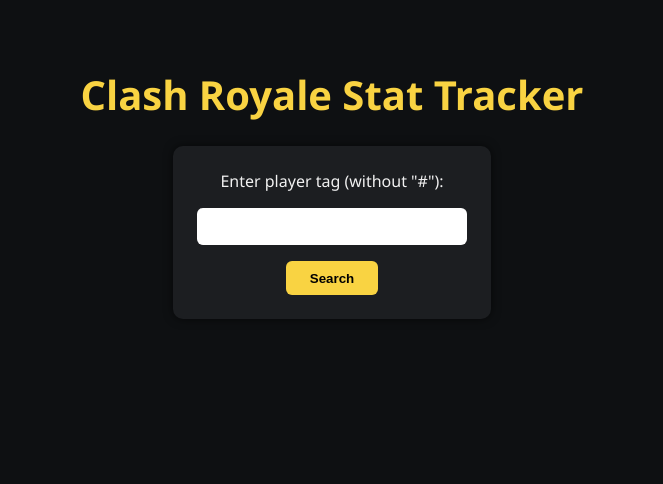
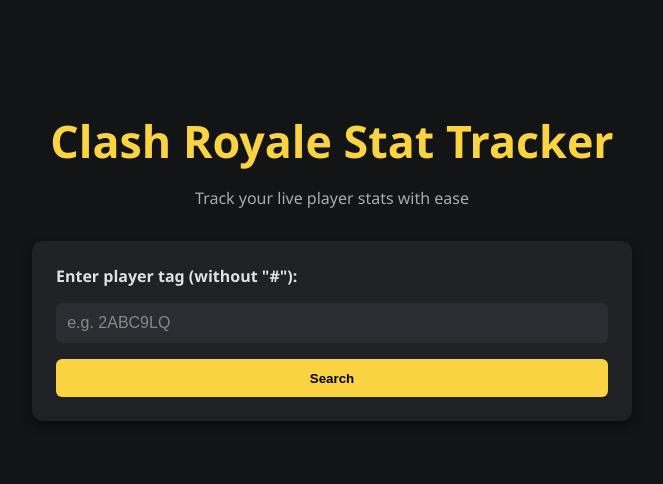
Before and after one commit to nljang/clash-royale-tracker, a FastAPI app: page / in a window 1280 px wide. Shown: the top 484 px of the page, without its empty margins (308-971 px from the left). Run offline with FastAPI, Linux system fonts and the light colour scheme.

Commit message:
frontend update

```diff
--- a/static/style.css
+++ b/static/style.css
@@ -1,42 +1,65 @@
 body {
     font-family: 'Segoe UI', Tahoma, Geneva, Verdana, sans-serif;
-    background-color: #0e1012;
-    color: #f1f1f1;
-    display: flex;
-    flex-direction: column;
-    align-items: center;
+    background-color: #121416;
+    color: #e0e0e0;
+    margin: 0;
+    padding: 0;
+}
+
+.container {
+    max-width: 600px;
+    margin: 3rem auto;
     padding: 2rem;
 }
 
-h1 {
-    font-size: 2.5rem;
-    margin-bottom: 1.5rem;
-    color: #f9d342;
+header {
+    text-align: center;
+    margin-bottom: 2rem;
 }
 
-form {
-    background-color: #1c1e21;
+h1 {
+    font-size: 2.8rem;
+    color: #f9d342;
+    margin-bottom: 0.3rem;
+}
+
+header p {
+    font-size: 1rem;
+    color: #aaa;
+}
+
+.search-form {
+    background-color: #1f2124;
     padding: 1.5rem;
     border-radius: 10px;
-    box-shadow: 0 0 10px rgba(0,0,0,0.6);
+    box-shadow: 0 4px 10px rgba(0, 0, 0, 0.5);
     display: flex;
     flex-direction: column;
-    align-items: center;
     gap: 1rem;
     margin-bottom: 2rem;
 }
 
-input[type="text"] {
-    padding: 0.6rem;
+.search-form label {
+    font-weight: bold;
+}
+
+.search-form input[type="text"] {
+    padding: 0.7rem;
     font-size: 1rem;
-    width: 250px;
     border: none;
     border-radius: 6px;
+    background-color: #2a2d31;
+    color: #fff;
 }
 
-button {
-    padding: 0.6rem 1.5rem;
+.search-form input[type="text"]::placeholder {
+    color: #888;
+}
+
+.search-form button {
+    padding: 0.7rem 1.5rem;
     background-color: #f9d342;
+    color: #000;
     border: none;
     border-radius: 6px;
     font-weight: bold;
--- a/templates/index.html
+++ b/templates/index.html
@@ -7,15 +7,21 @@
     <link rel="stylesheet" href="/static/style.css">
 </head>
 <body>
+    <div class="container">
+        <header>
             <h1>Clash Royale Stat Tracker</h1>
-    <form method="post">
+            <p>Track your live player stats with ease</p>
+        </header>
+
+        <form method="post" class="search-form">
             <label for="tag">Enter player tag (without "#"):</label>
-        <input type="text" id="tag" name="tag" required>
+            <input type="text" id="tag" name="tag" placeholder="e.g. 2ABC9LQ" required>
             <button type="submit">Search</button>
         </form>
 
         {% if player %}
-        <h2>Stats for {{ player.name }}</h2>
+        <div class="result-card">
+            <h2>{{ player.name }}</h2>
             <ul>
                 <li><strong>Trophies:</strong> {{ player.trophies }}</li>
                 <li><strong>Best Trophies:</strong> {{ player.bestTrophies }}</li>
@@ -24,8 +30,10 @@
                 <li><strong>Losses:</strong> {{ player.losses }}</li>
                 <li><strong>Win Rate:</strong> {{ winrate }}%</li>
             </ul>
+        </div>
         {% elif error %}
         <p class="error">{{ error }}</p>
         {% endif %}
+    </div>
 </body>
 </html>
```
Also changed, not shown: other parts of static/style.css (+38 -9 lines). Lines whose indentation alone changed are shown as unchanged.
